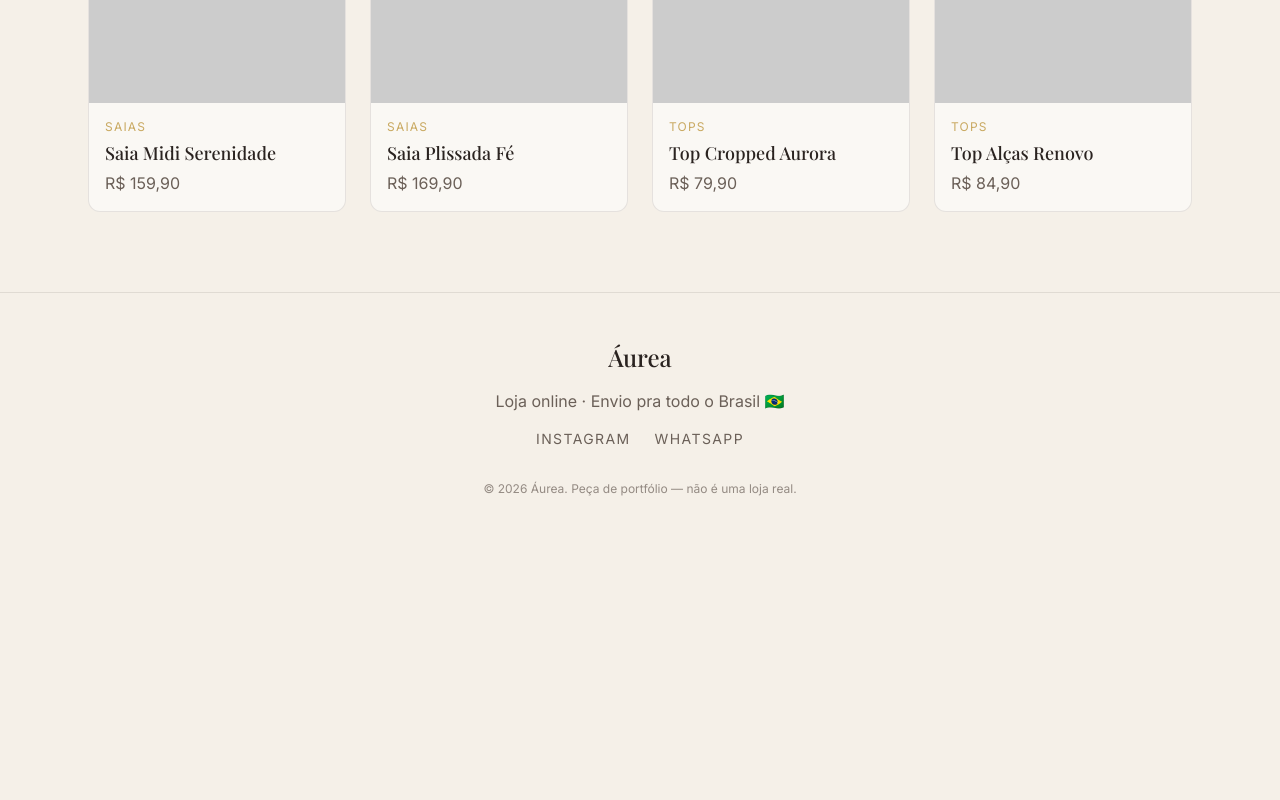
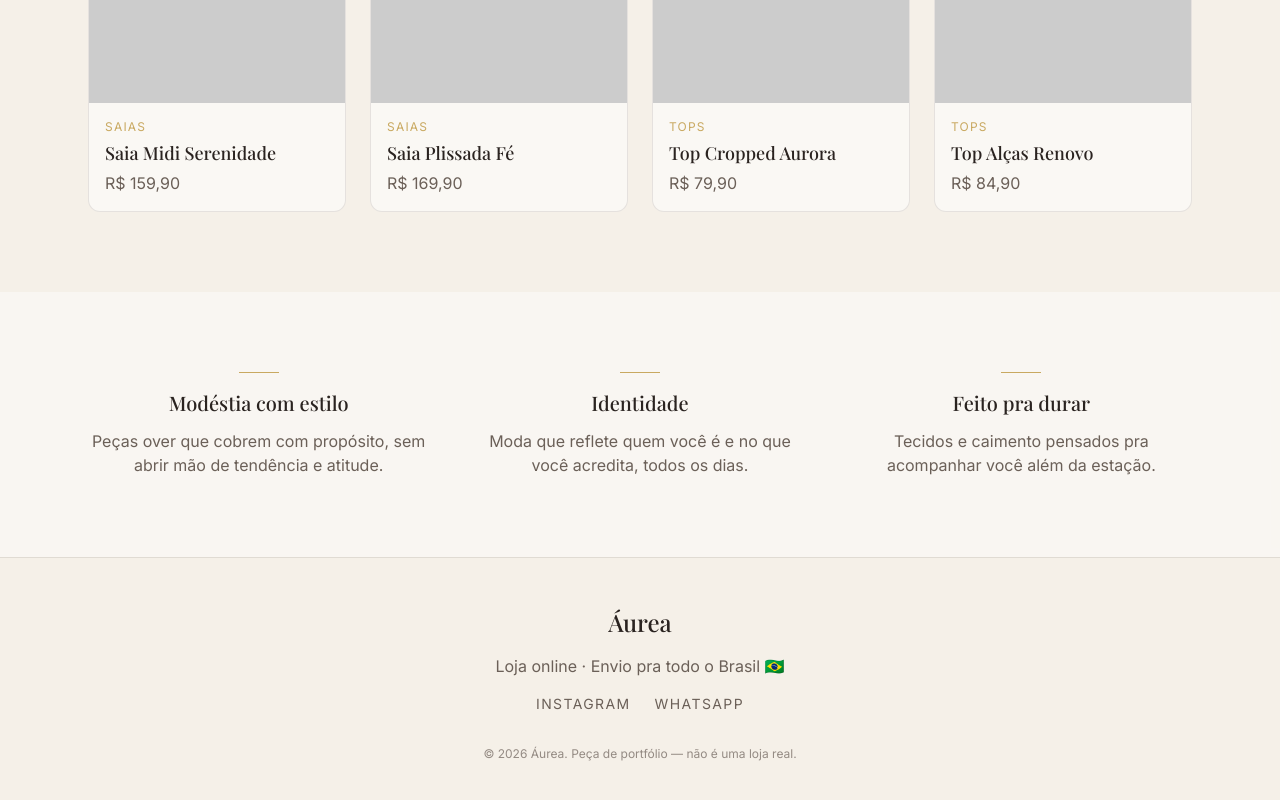
Before and after one commit to LuccasMadia/Aaaurea-catalogo, a Next.js app: page / in a window 1280 px wide. Shown: the part 2247-3047 px from the top of the page. Before the commit the page ends 2792 px from the top, so only its background shows below. Built offline with nearby package versions, Linux system fonts and the light colour scheme.

Commit message:
feat: add values section and finalize home page layout

```diff
--- a/app/page.tsx
+++ b/app/page.tsx
@@ -2,6 +2,7 @@ import Header from "@/components/Header";
 import Hero from "@/components/Hero";
 import AboutSection from "@/components/AboutSection";
 import CatalogSection from "@/components/CatalogSection";
+import ValuesSection from "@/components/ValuesSection";
 import Footer from "@/components/Footer";
 import { products, getCategories } from "@/data/products";
 
@@ -13,6 +14,7 @@ export default function Home() {
         <Hero />
         <AboutSection />
         <CatalogSection products={products} categories={getCategories()} />
+        <ValuesSection />
       </main>
       <Footer />
     </>
--- /dev/null
+++ b/components/ValuesSection.tsx
@@ -0,0 +1,35 @@
+const values = [
+  {
+    title: "Modéstia com estilo",
+    description:
+      "Peças over que cobrem com propósito, sem abrir mão de tendência e atitude.",
+  },
+  {
+    title: "Identidade",
+    description:
+      "Moda que reflete quem você é e no que você acredita, todos os dias.",
+  },
+  {
+    title: "Feito pra durar",
+    description:
+      "Tecidos e caimento pensados pra acompanhar você além da estação.",
+  },
+];
+
+export default function ValuesSection() {
+  return (
+    <section className="bg-white/40">
+      <div className="mx-auto max-w-6xl px-6 py-20">
+        <div className="grid gap-10 sm:grid-cols-3">
+          {values.map((value) => (
+            <div key={value.title} className="text-center">
+              <div className="mx-auto mb-4 h-px w-10 bg-gold" />
+              <h3 className="font-serif text-xl text-ink">{value.title}</h3>
+              <p className="mt-3 text-warmgray">{value.description}</p>
+            </div>
+          ))}
+        </div>
+      </div>
+    </section>
+  );
+}
```
